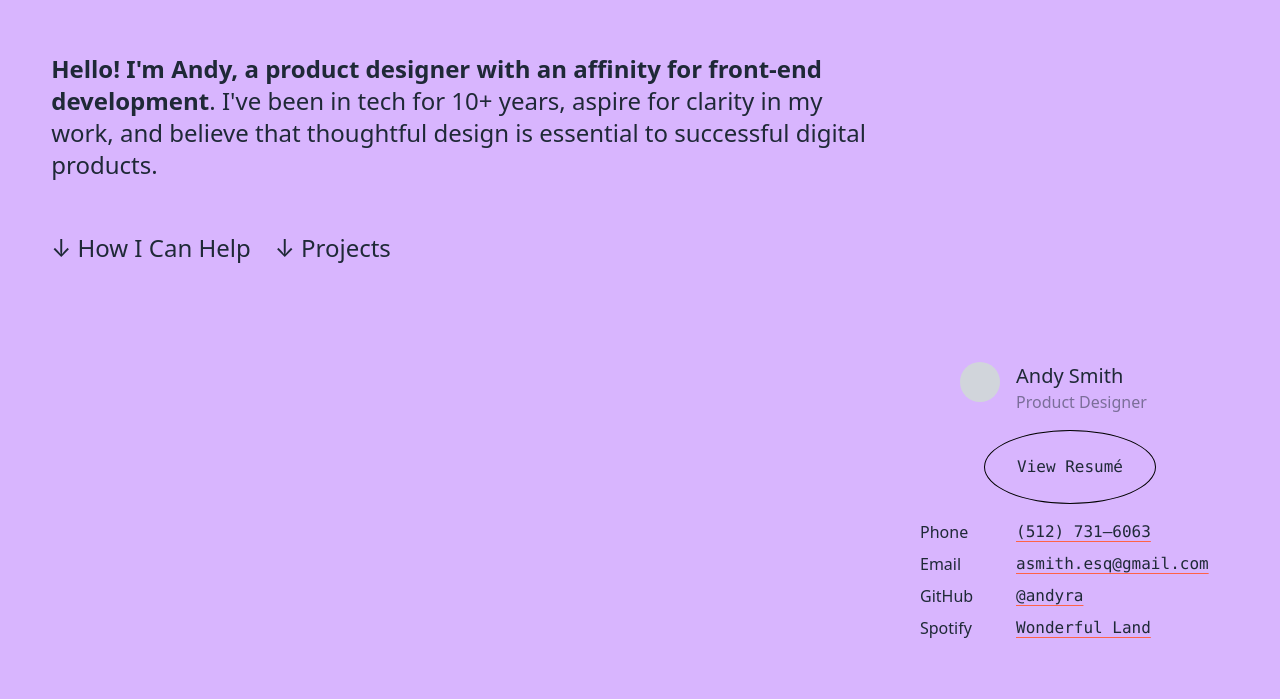
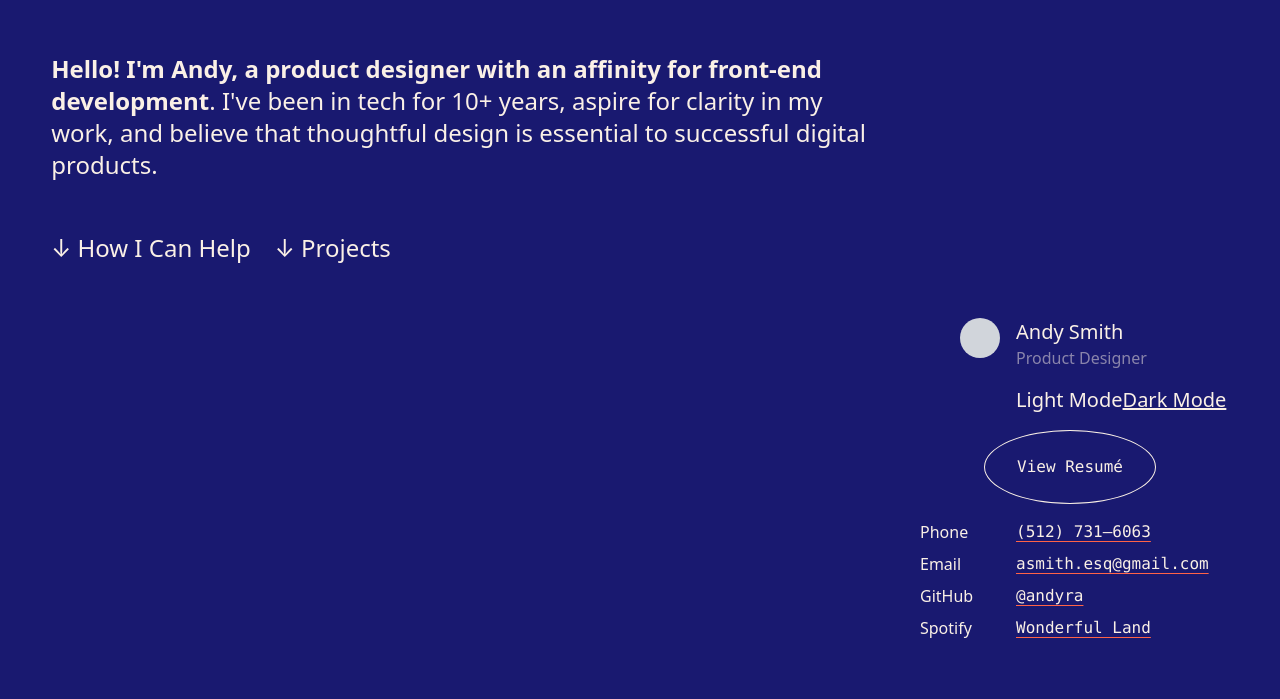
Before and after one commit to andyra/andysmith, a Next.js app: page / in a window 1280 px wide. Shown: the part 101-800 px from the top of the page. Built offline with nearby package versions, Linux system fonts and the light colour scheme.

Commit message:
Stub out theming

```diff
--- /dev/null
+++ b/components/ClientOnly/ClientOnly.jsx
@@ -0,0 +1,15 @@
+import { useEffect, useState } from "react";
+
+export default function ClientOnly({ children, ...props }) {
+  const [hasMounted, setHasMounted] = useState(false);
+
+  useEffect(() => {
+    setHasMounted(true);
+  }, []);
+
+  if (!hasMounted) {
+    return null;
+  }
+
+  return children;
+}
--- /dev/null
+++ b/components/ClientOnly/index.jsx
@@ -0,0 +1 @@
+export { default } from "./ClientOnly";
--- a/components/Nav/Nav.jsx
+++ b/components/Nav/Nav.jsx
@@ -2,7 +2,32 @@ import React from "react";
 import Link from "next/link";
 import { useRouter } from "next/router";
 import cn from "classnames";
+import ClientOnly from "components/ClientOnly";
+import { useTheme } from "next-themes";
 import { CONTACT_LINKS } from "../../constants";
+
+const ThemeChanger = () => {
+  const { theme, setTheme } = useTheme();
+
+  return (
+    <ClientOnly>
+      <div className="col-start-2">
+        <button
+          className={theme === "light" ? "underline" : ""}
+          onClick={() => setTheme("light")}
+        >
+          Light Mode
+        </button>
+        <button
+          className={theme === "dark" ? "underline" : ""}
+          onClick={() => setTheme("dark")}
+        >
+          Dark Mode
+        </button>
+      </div>
+    </ClientOnly>
+  );
+};
 
 const NavLink = ({ href, className, children }) => {
   const router = useRouter();
@@ -25,7 +50,7 @@ const NavLink = ({ href, className, children }) => {
 const ResumeLink = () => {
   const classes = cn(
     "block w-fit ml-auto",
-    "lg:col-start-2 lg:rounded-[100%] lg:border lg:border-black lg:py-24 lg:px-32 lg:-mx-32 lg:font-mono lg:font-medium lg:text-sm lg:text-center lg:hover:bg-accent"
+    "lg:col-start-2 lg:rounded-[100%] lg:border lg:border-primary lg:py-24 lg:px-32 lg:-mx-32 lg:font-mono lg:font-medium lg:text-sm lg:text-center lg:hover:bg-accent"
   );
 
   return (
@@ -50,6 +75,7 @@ const Nav = () => {
         Andy Smith
         <div className="text-sm opacity-50">Product Designer</div>
       </NavLink>
+      <ThemeChanger />
       <ResumeLink />
       <dl className="col-span-2 hidden lg:grid grid-cols-[80px,1fr] gap-x-16 text-sm">
         {CONTACT_LINKS.map(item => (
--- a/package.json
+++ b/package.json
@@ -11,6 +11,7 @@
   "dependencies": {
     "classnames": "^2.3.2",
     "next": "12.3.0",
+    "next-themes": "^0.2.1",
     "react": "18.2.0",
     "react-dom": "18.2.0",
     "styled-components": "^5.3.5"
--- a/pages/_app.js
+++ b/pages/_app.js
@@ -1,11 +1,14 @@
 import Layout from "components/Layout";
+import { ThemeProvider } from "next-themes";
 import "styles/globals.css";
 
 function MyApp({ Component, pageProps }) {
   return (
-    <Layout>
-      <Component {...pageProps} />
-    </Layout>
+    <ThemeProvider attribute="class" defaultTheme="dark">
+      <Layout>
+        <Component {...pageProps} />
+      </Layout>
+    </ThemeProvider>
   );
 }
 
--- a/pages/_document.js
+++ b/pages/_document.js
@@ -3,7 +3,7 @@ import { Html, Head, Main, NextScript } from "next/document";
 const Document = () => (
   <Html className="scroll-smooth" lang="en">
     <Head />
-    <body className="bg-gray-100 font-base text-base text-gray-800">
+    <body className="bg-ground font-base text-base text-primary">
       <Main />
       <NextScript />
     </body>
--- a/pages/index.jsx
+++ b/pages/index.jsx
@@ -54,7 +54,7 @@ const Projects = () => (
                   <h2 className="font-medium text-lg">{project.title}</h2>
                   <p>{project.details}</p>
                 </div>
-                <figure className="w-full lg:w-1/2 h-256 border-2 border-black rounded-lg" />
+                <figure className="w-full lg:w-1/2 h-256 border-2 border-primary rounded-lg" />
               </a>
             </Link>
           </li>
--- a/styles/globals.css
+++ b/styles/globals.css
@@ -1,8 +1,5 @@
 :root {
-  --ground: #111827;
-  --ground-accent: #d8b5fe;
-  --primary: white;
-  --accent: tomato;
+  @apply light;
 
   --nav-height: 56px;
   --nav-width: 360px;
@@ -10,6 +7,20 @@
   --z-nav: 100;
 }
 
+.light {
+  --ground: linen;
+  --ground-accent: thistle;
+  --primary: black;
+  --accent: tomato;
+}
+
+.dark {
+  --ground: black;
+  --ground-accent: midnightblue;
+  --primary: linen;
+  --accent: tomato;
+}
+
 @tailwind base;
 @tailwind components;
 @tailwind utilities;
--- a/tailwind.config.js
+++ b/tailwind.config.js
@@ -1,6 +1,7 @@
 /** @type {import('tailwindcss').Config} */
 module.exports = {
   content: ["./pages/**/*.{js,jsx}", "./components/**/*.{js,jsx}"],
+  darkMode: "class",
   theme: {
     extend: {
       colors: {
```
Also changed, not shown: 2 other files (tests, documents, lock files or other folders).
